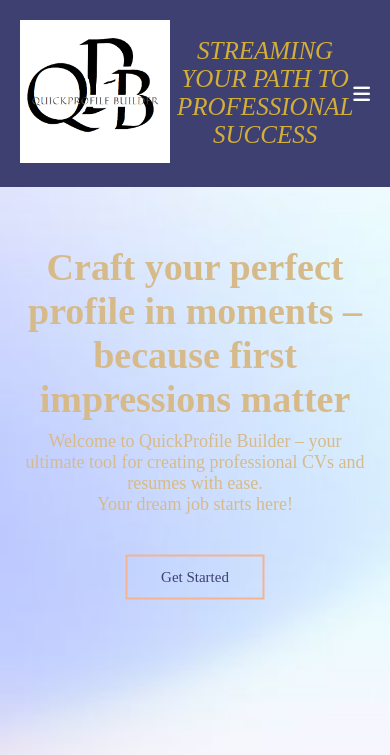
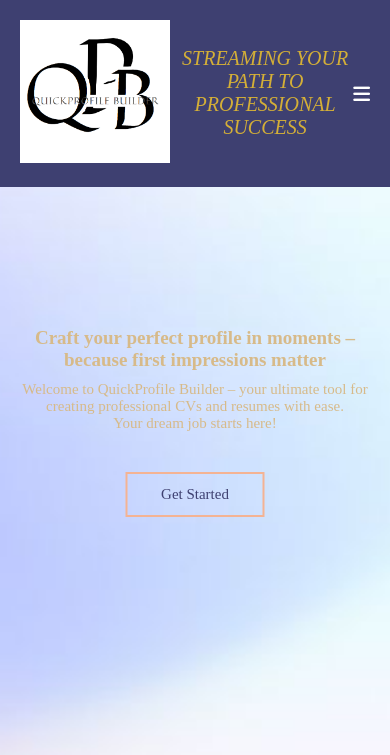
Before and after one commit to SmiChau/projectQPB2, a PHP site: page /homepage.html in a window 390 px wide. Shown: the top 755 px of the page. Run offline with PHP 8.4, Linux system fonts and the light colour scheme; some web fonts are replaced.

Commit message:
textbox size

```diff
--- a/homepage.css
+++ b/homepage.css
@@ -128,6 +128,15 @@ header .navbar{
         --white-color: #ffffff; /* Define white color */
         --dark-color: #333333;
         --purple-color: #9472a7;
+    }
+    .text-box h1{
+        font-size: 19px;
+    }
+    .sub-line{
+        font-size: 20px;
+    }
+    .text-box p{
+        font-size: 15px;
     }
     .navbar :where(#menu-close,#menu-open){
         font-size: var(--font-size-l);
```
